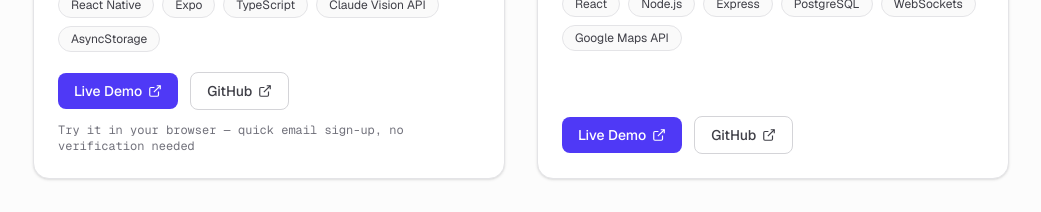
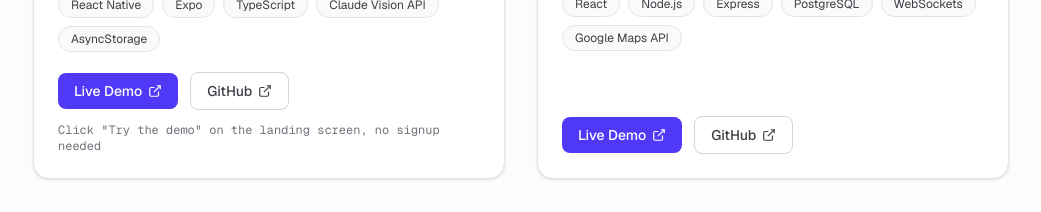
Before and after one commit to BMcCarthy96/portfolio, a Next.js app: page / in a window 1280 px wide. Shown: the part 2300-2512 px from the top of the page, without its empty margins (119-1160 px from the left). Built offline with nearby package versions, Linux system fonts and the light colour scheme.

Commit message:
Update FitBot demo hint to match new no-signup guest entry point

```diff
--- a/data/projects.ts
+++ b/data/projects.ts
@@ -118,7 +118,7 @@ export const featuredProjects: Project[] = [
       },
       { label: "GitHub", href: "https://github.com/BMcCarthy96/FitBot" },
     ],
-    loginHint: "Try it in your browser — quick email sign-up, no verification needed",
+    loginHint: "Click \"Try the demo\" on the landing screen, no signup needed",
     image: {
       src: "/projects/fitbot-composite.png",
       alt: "FitBot onboarding, home dashboard, and progress screens",
```
